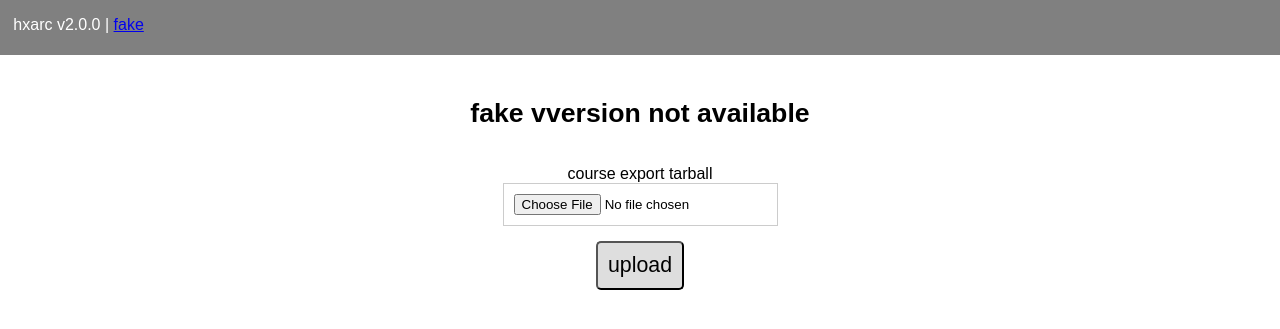
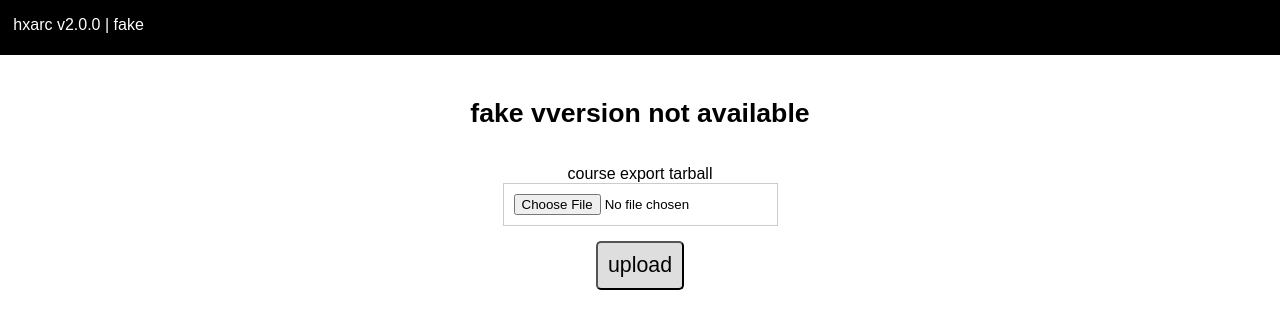
Before and after one commit to nmaekawa/hxarc, a Django app: page /upload/sample/ in a window 1280 px wide. Shown: the top 329 px of the page. Run offline with Django 3.2, Linux system fonts and the light colour scheme; the visitor is signed in with stand-in values (Sample User, id 1).

Commit message:
black navbar, white links

```diff
--- a/upload/static/css/main.css
+++ b/upload/static/css/main.css
@@ -32,10 +32,16 @@ body {
   padding-top: 55px;
 }
 
+header a {
+  color: white;
+  text-decoration: none;
+
+}
+
 header {
   width: 100%;
   color: white;
-  background: grey;
+  background: black;
   height: 55px;
   position: fixed;
   top: 0;
```
